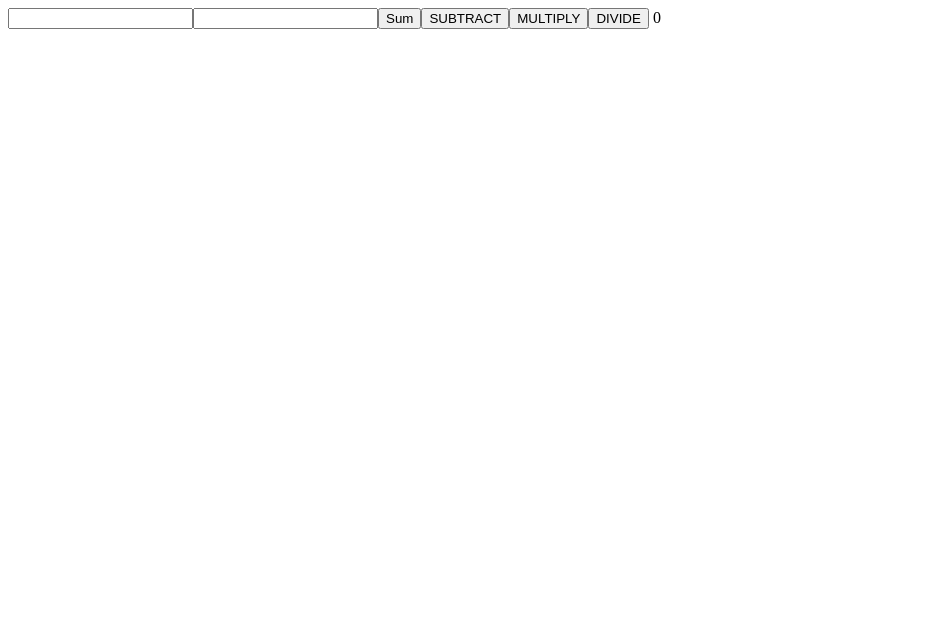
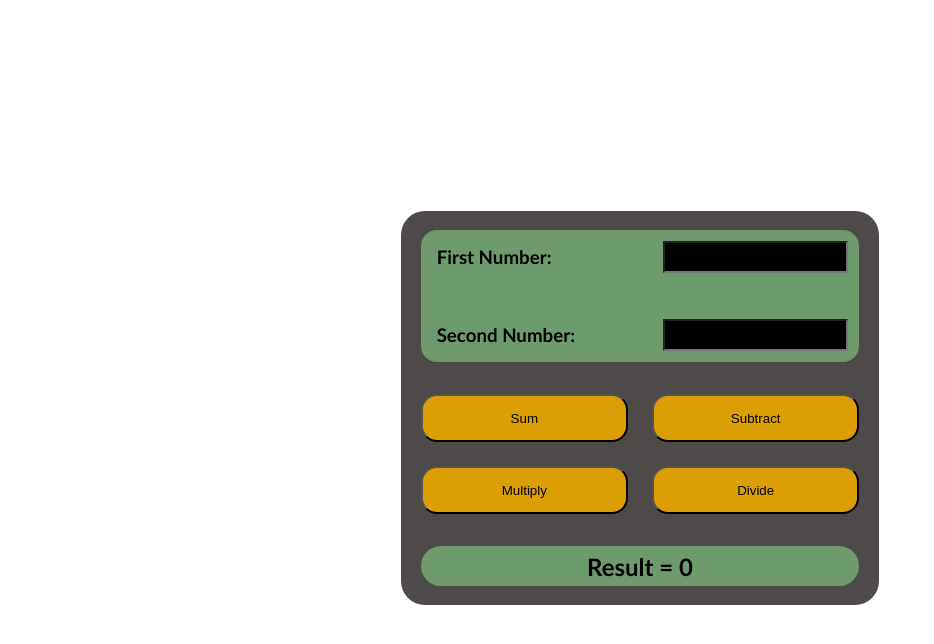
Before and after one commit to AngeloModanez/Simple-Calculator, an Angular app: page / in a window 1280 px wide. Shown: the top 644 px of the page, without its empty margins (0-934 px from the left). Built offline with nearby package versions, Linux system fonts and the light colour scheme.

Commit message:
Crated Css and Html

```diff
--- a/src/app/calc/calc.component.css
+++ b/src/app/calc/calc.component.css
@@ -0,0 +1,57 @@
+.content{
+  display:flex;
+  justify-content: center;
+  align-items: center;
+  height: 100vh;
+}
+
+.calculator {
+  margin: 0 auto;
+  padding: 1.2rem;
+  background-color: #4e4a4a;
+  border-radius: 1.5rem;
+  font-family:'Gill Sans', 'Gill Sans MT', 'Trebuchet MS', sans-serif
+}
+
+.input-main{
+  background-color: rgb(109, 155, 109);
+  border-radius: 1rem;
+  display: grid;
+  grid-template-columns: 1fr 1fr;
+  gap: 1.5rem;
+}
+
+.input-main h3{
+  margin: 1rem;
+}
+
+.input-main input{
+  background-color: black;
+  color: white;
+  margin: 0.7rem;
+}
+
+.button-main{
+  display: grid;
+  grid-template-columns: 1fr 1fr;
+  gap: 1.5rem;
+  margin-top: 2rem;
+}
+
+.button-main button{
+  background-color: rgb(219, 158, 4);
+  height: 3rem;
+  border-radius: 1rem;
+  cursor: pointer;
+  text-shadow: #4e4a4a;
+}
+
+.total{
+  display: flex;
+  justify-content: center;
+  align-items: center;
+  height: 2.5rem;
+  margin-top: 2rem;
+  background-color: rgb(109, 155, 109);
+  border-radius: 2rem;
+}
--- a/src/app/calc/calc.component.html
+++ b/src/app/calc/calc.component.html
@@ -1,7 +1,21 @@
-<input type="number" [(ngModel)]="num1" name="number1">
-<input type="number" [(ngModel)]="num2" name="number2">
-<button (click)="calcAdd()">Sum</button>
-<button (click)="calcSub()">SUBTRACT</button>
-<button (click)="calcMul()">MULTIPLY</button>
-<button (click)="calcDiv()">DIVIDE</button>
-{{total}}
+<div class="content">
+  <div class="calculator">
+    <div class="input-main">
+      <h3>First Number:</h3>
+      <input type="number" [(ngModel)]="num1" name="number1" />
+      <h3>Second Number:</h3>
+      <input type="number" [(ngModel)]="num2" name="number2" />
+    </div>
+
+    <div class="button-main">
+      <button (click)="calcAdd()">Sum</button>
+      <button (click)="calcSub()">Subtract</button>
+      <button (click)="calcMul()">Multiply</button>
+      <button (click)="calcDiv()">Divide</button>
+    </div>
+
+    <div class="total">
+      <h2>Result = {{ total }}</h2>
+    </div>
+  </div>
+</div>
```
